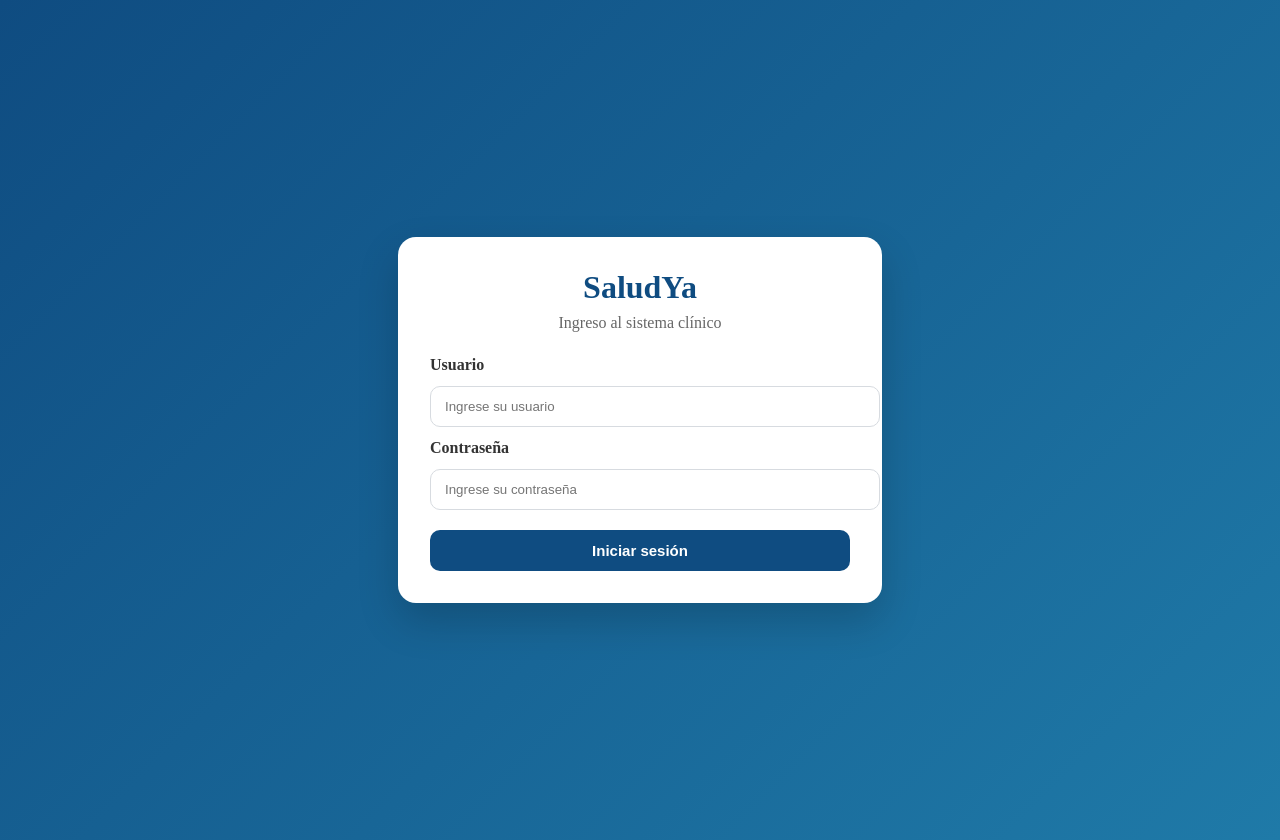
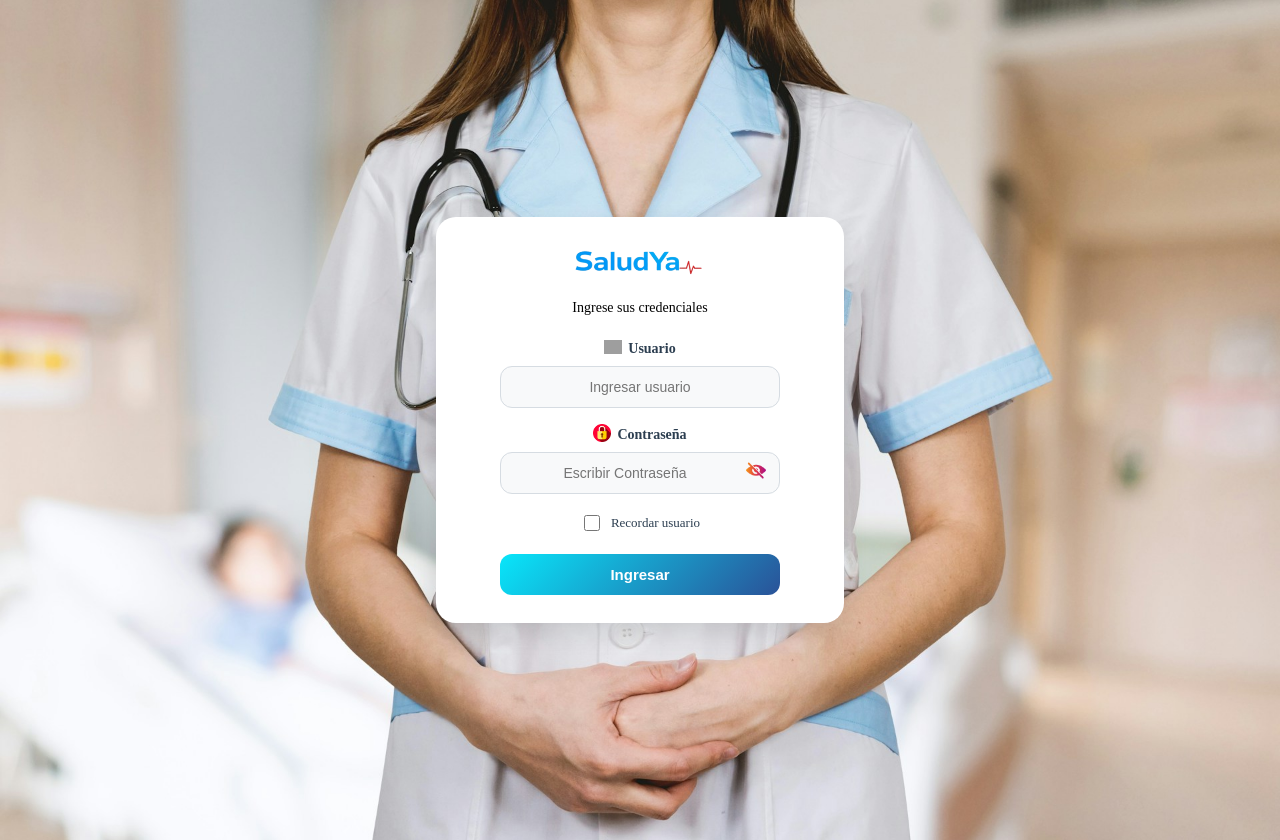
Before and after one commit to theyeyder/Proyect_SaludYa, a React (Vite) app in the folder frontend/: page /login in a window 1280 px wide. Built offline with nearby package versions, Linux system fonts and the light colour scheme; grey boxes are pictures that could not be loaded.

Commit message:
Ajustes y mejoras para estilos mas modernos

```diff
--- a/frontend/src/modules/auth/Login.css
+++ b/frontend/src/modules/auth/Login.css
@@ -1,83 +1,341 @@
+/* ============================================
+   VARIABLES CSS
+   ============================================ */
+:root {
+  --primary-color: #08e6fa;
+  --primary-dark: #153b50;
+  --primary-light: #2a5298;
+  --error-color: #dc3545;
+  --text-dark: #2c3e50;
+  --text-light: #020202;
+  --white: #ffffff;
+  --shadow-md: 0 4px 10px rgba(0, 0, 0, 0.08);
+  --shadow-lg: 0 10px 25px rgba(0, 0, 0, 0.12);
+  --transition: all 0.3s ease;
+}
+
+/* ============================================
+   CONTENEDOR PRINCIPAL
+   ============================================ */
 .login-page {
   min-height: 100vh;
+  background: url("/img/fondo-saludya.jpg") no-repeat center center;
+  background-size: cover;
+}
+
+/* ============================================
+   OVERLAY
+   ============================================ */
+.login-overlay {
+  min-height: 100vh;
+  /*background: rgba(255, 255, 255, 0.82);*/
   display: flex;
   align-items: center;
   justify-content: center;
-  background: linear-gradient(135deg, #0f4c81, #1f7aa8);
   padding: 20px;
 }
 
+/* ============================================
+   TARJETA LOGIN
+   ============================================ */
 .login-card {
   width: 100%;
-  max-width: 420px;
-  background: #ffffff;
-  border-radius: 18px;
-  box-shadow: 0 18px 40px rgba(0, 0, 0, 0.18);
-  padding: 32px;
+  max-width: 360px;
+  background: rgb(255, 255, 255);
+  border-radius: 20px;
+  padding: 28px 24px;
+  box-shadow: var(--shadow-lg);
+  backdrop-filter: blur(4px);
+
+  display: flex;
+  flex-direction: column;
+  align-items: center;
 }
 
-.login-header {
-  text-align: center;
-  margin-bottom: 24px;
+/* ============================================
+   LOADING
+   ============================================ */
+.login-loading {
+  position: absolute;
+  inset: 0;
+  background: rgba(255, 255, 255, 0.82);
+  border-radius: 20px;
+  display: flex;
+  align-items: center;
+  justify-content: center;
+  z-index: 10;
 }
 
-.login-header h1 {
-  margin: 0;
-  color: #0f4c81;
-  font-size: 32px;
+.spinner {
+  width: 42px;
+  height: 42px;
+  border: 4px solid #e0e0e0;
+  border-top-color: var(--primary-color);
+  border-radius: 50%;
+  animation: spin 0.8s linear infinite;
 }
 
-.login-header p {
-  margin-top: 8px;
-  color: #666;
+@keyframes spin {
+  to {
+    transform: rotate(360deg);
+  }
 }
 
-.login-form {
-  display: grid;
-  gap: 12px;
+/* ============================================
+   LOGO
+   ============================================ */
+.login-logo-container {
+  text-align: center;
+  margin-bottom: 22px;
 }
 
-.login-form label {
-  font-weight: 600;
-  color: #333;
+.login-logo-container img {
+  width: 130px;
+  height: auto;
+  margin-bottom: 14px;
 }
 
-.login-form input {
-  width: 100%;
-  padding: 12px 14px;
-  border: 1px solid #d7dbe0;
-  border-radius: 10px;
-  outline: none;
+.login-logo-container h2 {
+  color: var(--text-dark);
+  font-size: 22px;
+  margin: 0 0 6px;
+  font-weight: 700;
 }
 
-.login-form input:focus {
-  border-color: #0f4c81;
-  box-shadow: 0 0 0 3px rgba(15, 76, 129, 0.12);
+.login-logo-container p {
+  color: var(--text-light);
+  font-size: 14px;
+  margin: 0;
 }
 
-.login-form button {
-  margin-top: 8px;
-  padding: 12px;
+/* ============================================
+   FORMULARIO
+   ============================================ */
+.login-form {
+  width: 100%;
+  display: flex;
+  flex-direction: column;
+  gap: 16px;
+  align-items: center;
+}
+
+.login-field {
+  width: 100%;
+  display: flex;
+  flex-direction: column;
+  align-items: center;
+  gap: 6px;
+}
+
+.login-field label {
+  width: 100%;
+  max-width: 280px;
+  font-size: 14px;
+  font-weight: 600;
+  color: var(--text-dark);
+  display: flex;
+  align-items: center;
+  justify-content: center;
+  gap: 6px;
+  text-align: center;
+}
+
+.field-icon {
+  font-size: 16px;
+}
+
+.login-field input {
+  width: 100%;
+  max-width: 280px;
+  padding: 12px 14px;
+  border-radius: 12px;
+  border: 1.5px solid #d6dce2;
+  outline: none;
+  font-size: 14px;
+  transition: var(--transition);
+  background: #f8f9fa;
+  text-align: center;
+  box-sizing: border-box;
+}
+
+.login-field input:focus {
+  border-color: var(--primary-color);
+  background: var(--white);
+  box-shadow: 0 0 0 3px rgba(0, 236, 249, 0.08);
+}
+
+.login-field input:disabled {
+  background: #e9ecef;
+  cursor: not-allowed;
+}
+
+/* ============================================
+   PASSWORD
+   ============================================ */
+.password-wrapper {
+  position: relative;
+  width: 100%;
+  max-width: 280px;
+}
+
+.password-wrapper input {
+  width: 100%;
+  padding-right: 44px;
+}
+
+.password-toggle {
+  position: absolute;
+  right: 10px;
+  top: 50%;
+  transform: translateY(-50%);
+  background: none;
   border: none;
-  border-radius: 10px;
-  background: #0f4c81;
-  color: white;
-  font-weight: 700;
+  cursor: pointer;
+  font-size: 18px;
+  padding: 4px;
+  border-radius: 8px;
+}
+
+.password-toggle:hover {
+  background: rgba(0, 0, 0, 0.05);
+}
+
+/* ============================================
+   OPCIONES
+   ============================================ */
+.login-options {
+  width: 100%;
+  max-width: 280px;
+  display: flex;
+  justify-content: center;
+  align-items: center;
+  font-size: 13px;
+  margin-top: 2px;
+}
+
+.checkbox-label {
+  display: flex;
+  align-items: center;
+  gap: 8px;
+  cursor: pointer;
+  color: var(--text-dark);
+}
+
+.checkbox-label input {
+  width: 16px;
+  height: 16px;
+  cursor: pointer;
+  accent-color: var(--primary-color);
+}
+
+/* ============================================
+   MENSAJE ERROR
+   ============================================ */
+.login-error {
+  width: 100%;
+  max-width: 280px;
+  background: #fff5f5;
+  color: var(--error-color);
+  padding: 10px 12px;
+  border-radius: 12px;
+  font-size: 13px;
+  display: flex;
+  align-items: center;
+  justify-content: center;
+  gap: 8px;
+  border-left: 4px solid var(--error-color);
+  text-align: center;
+}
+
+.error-icon {
   font-size: 15px;
 }
 
-.login-form button:hover {
-  background: #0c3d67;
+/* ============================================
+   BOTÓN
+   ============================================ */
+.login-button {
+  width: 100%;
+  max-width: 280px;
+  margin-top: 4px;
+  padding: 12px 14px;
+  border-radius: 12px;
+  border: none;
+  background: linear-gradient(
+    135deg,
+    var(--primary-color) 0%,
+    var(--primary-light) 100%
+  );
+  color: var(--white);
+  font-weight: 700;
+  font-size: 15px;
+  cursor: pointer;
+  transition: var(--transition);
+  display: flex;
+  align-items: center;
+  justify-content: center;
+  gap: 10px;
 }
 
-.login-error {
-  margin: 0;
-  color: #c62828;
-  font-size: 14px;
+.login-button:hover {
+  transform: translateY(-1px);
+  box-shadow: var(--shadow-md);
 }
 
-.login-footer {
-  margin-top: 20px;
-  text-align: center;
-  color: #666;
+.login-button:active {
+  transform: translateY(0);
 }
+
+.login-button:disabled {
+  opacity: 0.75;
+  cursor: not-allowed;
+  transform: none;
+}
+
+.button-spinner {
+  width: 18px;
+  height: 18px;
+  border: 2px solid rgba(255, 255, 255, 0.35);
+  border-top-color: var(--white);
+  border-radius: 50%;
+  animation: spin 0.6s linear infinite;
+  display: inline-block;
+}
+
+/* ============================================
+   RESPONSIVE
+   ============================================ */
+@media (max-width: 480px) {
+  .login-card {
+    max-width: 340px;
+    padding: 24px 20px;
+  }
+
+  .login-logo-container img {
+    width: 110px;
+  }
+
+  .login-logo-container h2 {
+    font-size: 20px;
+  }
+
+  .login-field input,
+  .password-wrapper,
+  .login-button,
+  .login-options,
+  .login-error,
+  .login-field label {
+    max-width: 100%;
+  }
+}
+.field-icon img {
+  width: 18px;
+  height: 18px;
+  object-fit: contain;
+}
+
+.password-toggle img {
+  width: 20px;
+  height: 20px;
+  object-fit: contain;
+}
--- a/frontend/src/modules/auth/Login.jsx
+++ b/frontend/src/modules/auth/Login.jsx
@@ -1,179 +1,191 @@
-/*
-import { useState } from "react";
+import { useState, useEffect } from "react";
 import { login } from "../../api/authApi";
 import "./Login.css";
 
 export default function Login() {
+  // Estados
   const [form, setForm] = useState({
     username: "",
     password: "",
   });
 
   const [mensaje, setMensaje] = useState("");
+  const [cargando, setCargando] = useState(false);
+  const [mostrarPassword, setMostrarPassword] = useState(false);
+  const [recordar, setRecordar] = useState(false);
 
+  // Cargar usuario recordado
+  useEffect(() => {
+    const savedUsername = localStorage.getItem("rememberedUsername");
+    if (savedUsername) {
+      setForm((prev) => ({ ...prev, username: savedUsername }));
+      setRecordar(true);
+    }
+  }, []);
+
+  // Manejar cambios
   const handleChange = (e) => {
+    const { name, value } = e.target;
     setForm({
       ...form,
-      [e.target.name]: e.target.value,
+      [name]: value,
     });
+
+    if (mensaje) setMensaje("");
   };
 
+  // Validación
+  const validarFormulario = () => {
+    if (!form.username.trim()) {
+      setMensaje("Por favor ingrese el usuario");
+      return false;
+    }
+    if (!form.password.trim()) {
+      setMensaje("Por favor ingrese la contraseña");
+      return false;
+    }
+    return true;
+  };
+
+  // Login
   const iniciarSesion = async (e) => {
     e.preventDefault();
+
+    if (!validarFormulario()) return;
+
+    setCargando(true);
     setMensaje("");
 
     try {
       const data = await login(form);
-      console.log("Respuesta login:", data);
 
-      if (data?.ok || data?.usuario) {
-        if (data.token) {
+      if (data.ok) {
         localStorage.setItem("token", data.token);
+        localStorage.setItem("usuario", JSON.stringify(data.usuario));
+
+        if (recordar) {
+          localStorage.setItem("rememberedUsername", form.username);
+        } else {
+          localStorage.removeItem("rememberedUsername");
         }
 
-        if (data.usuario) {
-          localStorage.setItem("usuario", JSON.stringify(data.usuario));
+        setTimeout(() => {
+          window.location.href = "/";
+        }, 500);
       } else {
-          localStorage.setItem(
-            "usuario",
-            JSON.stringify({
-              titulo: "Admin.",
-              nombre: "Usuario",
-              apellido: "Sistema",
-              nivelAcceso: "Administrador",
-            })
-          );
-        }
-
-        window.location.href = "/";
-      } else {
-        setMensaje(data?.message || "Credenciales inválidas");
+        setMensaje(data.mensaje || "Credenciales incorrectas");
       }
     } catch (error) {
-      console.error("Error login:", error);
-      setMensaje("Error al iniciar sesión");
+      setMensaje("Error al conectar con el servidor");
+      console.error(error);
+    } finally {
+      setCargando(false);
     }
   };
 
   return (
     <div className="login-page">
+      <div className="login-overlay">
         <div className="login-card">
-        <div className="login-header">
-          <h1>SaludYa</h1>
-          <p>Ingreso al sistema clínico</p>
+          {/* LOADING */}
+          {cargando && (
+            <div className="login-loading">
+              <div className="spinner"></div>
+            </div>
+          )}
+
+          {/* LOGO */}
+          <div className="login-logo-container">
+            <img src="/img/Logo.png" alt="SaludYa" />
+
+            <p>Ingrese sus credenciales</p>
           </div>
 
-        <form className="login-form" onSubmit={iniciarSesion}>
-          <label>Usuario</label>
+          {/* FORM */}
+          <form onSubmit={iniciarSesion} className="login-form">
+            {/* USUARIO */}
+            <div className="login-field">
+              <label>
+                <span className="field-icon">
+                  <img src="/img/icon/user.png" alt="usuario" />
+                </span>
+                Usuario
+              </label>
+
               <input
                 type="text"
                 name="username"
-            placeholder="Ingrese su usuario"
+                placeholder="Ingresar usuario"
                 value={form.username}
                 onChange={handleChange}
+                disabled={cargando}
+              />
+            </div>
+
+            {/* CONTRASEÑA */}
+            <div className="login-field">
+              <label>
+                <span className="field-icon">
+                  <img src="/img/icon/lock.png" alt="contraseña" />
+                </span>
+                Contraseña
+              </label>
+
+              <div className="password-wrapper">
+                <input
+                  type={mostrarPassword ? "text" : "password"}
+                  name="password"
+                  placeholder="Escribir Contraseña"
+                  value={form.password}
+                  onChange={handleChange}
+                  disabled={cargando}
                 />
 
-          <label>Contraseña</label>
+                <button
+                  type="button"
+                  className="password-toggle"
+                  onClick={() => setMostrarPassword(!mostrarPassword)}
+                >
+                  <img
+                    src={
+                      mostrarPassword
+                        ? "/img/icon/eye-off.png"
+                        : "/img/icon/eye.png"
+                    }
+                    alt="ver contraseña"
+                  />
+                </button>
+              </div>
+            </div>
+
+            {/* RECORDAR USUARIO */}
+            <div className="login-options">
+              <label className="checkbox-label">
                 <input
-            type="password"
-            name="password"
-            placeholder="Ingrese su contraseña"
-            value={form.password}
-            onChange={handleChange}
+                  type="checkbox"
+                  checked={recordar}
+                  onChange={(e) => setRecordar(e.target.checked)}
+                  disabled={cargando}
                 />
+                <span>Recordar usuario</span>
+              </label>
+            </div>
 
-          <button type="submit">Iniciar sesión</button>
+            {/* ERROR */}
+            {mensaje && (
+              <div className="login-error">
+                <span className="error-icon">⚠️</span>
+                {mensaje}
+              </div>
+            )}
 
-          {mensaje && <p className="login-error">{mensaje}</p>}
+            {/* BOTÓN */}
+            <button className="login-button" type="submit" disabled={cargando}>
+              {cargando ? "Verificando..." : "Ingresar"}
+            </button>
           </form>
-
-        <div className="login-footer">
-          <small>
-            Los pacientes consultan sus documentos desde el portal externo por
-            tipo y número de identificación.
-          </small>
         </div>
       </div>
     </div>
   );
 }
-*/
-import { useState } from "react";
-import { login } from "../../api/authApi";
-import "./Login.css";
-
-export default function Login() {
-  const [form, setForm] = useState({
-    username: "",
-    password: "",
-  });
-
-  const [mensaje, setMensaje] = useState("");
-
-  const handleChange = (e) => {
-    setForm({
-      ...form,
-      [e.target.name]: e.target.value,
-    });
-  };
-
-  const iniciarSesion = async (e) => {
-    e.preventDefault();
-    setMensaje("");
-
-    try {
-      const data = await login(form);
-      console.log("Respuesta login:", data);
-
-      if (data.ok && data.usuario) {
-        if (data.token) {
-          localStorage.setItem("token", data.token);
-        }
-
-        localStorage.setItem("usuario", JSON.stringify(data.usuario));
-
-        window.location.href = "/";
-      } else {
-        setMensaje(data.message || "Credenciales inválidas");
-      }
-    } catch (error) {
-      console.error("Error login:", error);
-      setMensaje("Error al iniciar sesión");
-    }
-  };
-
-  return (
-    <div className="login-page">
-      <div className="login-card">
-        <div className="login-header">
-          <h1>SaludYa</h1>
-          <p>Ingreso al sistema clínico</p>
-        </div>
-
-        <form className="login-form" onSubmit={iniciarSesion}>
-          <label>Usuario</label>
-          <input
-            type="text"
-            name="username"
-            placeholder="Ingrese su usuario"
-            value={form.username}
-            onChange={handleChange}
-          />
-
-          <label>Contraseña</label>
-          <input
-            type="password"
-            name="password"
-            placeholder="Ingrese su contraseña"
-            value={form.password}
-            onChange={handleChange}
-          />
-
-          <button type="submit">Iniciar sesión</button>
-
-          {mensaje && <p className="login-error">{mensaje}</p>}
-        </form>
-      </div>
-    </div>
-  );
-}
--- a/frontend/src/modules/home/Home.jsx
+++ b/frontend/src/modules/home/Home.jsx
@@ -56,11 +56,6 @@ export default function Home() {
 
   return (
     <div className="home">
-      <div className="home-header">
-        <h1>Módulos del sistema</h1>
-        <p>Seleccione una opción para continuar</p>
-      </div>
-
       <div className="grid">
         {modulosPermitidos.map((key) => {
           const modulo = modulos[key];
```
Lines whose indentation alone changed are shown as unchanged.
